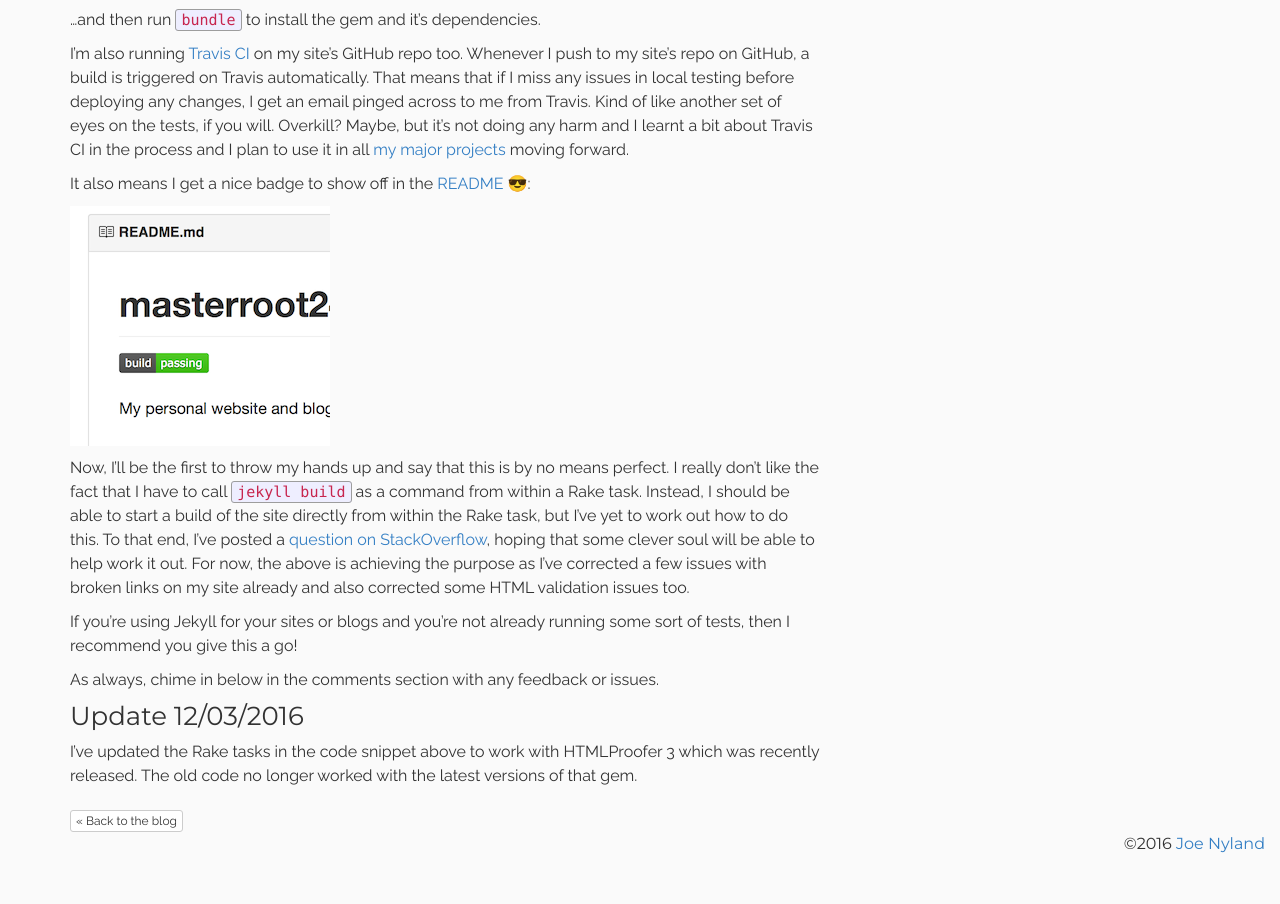
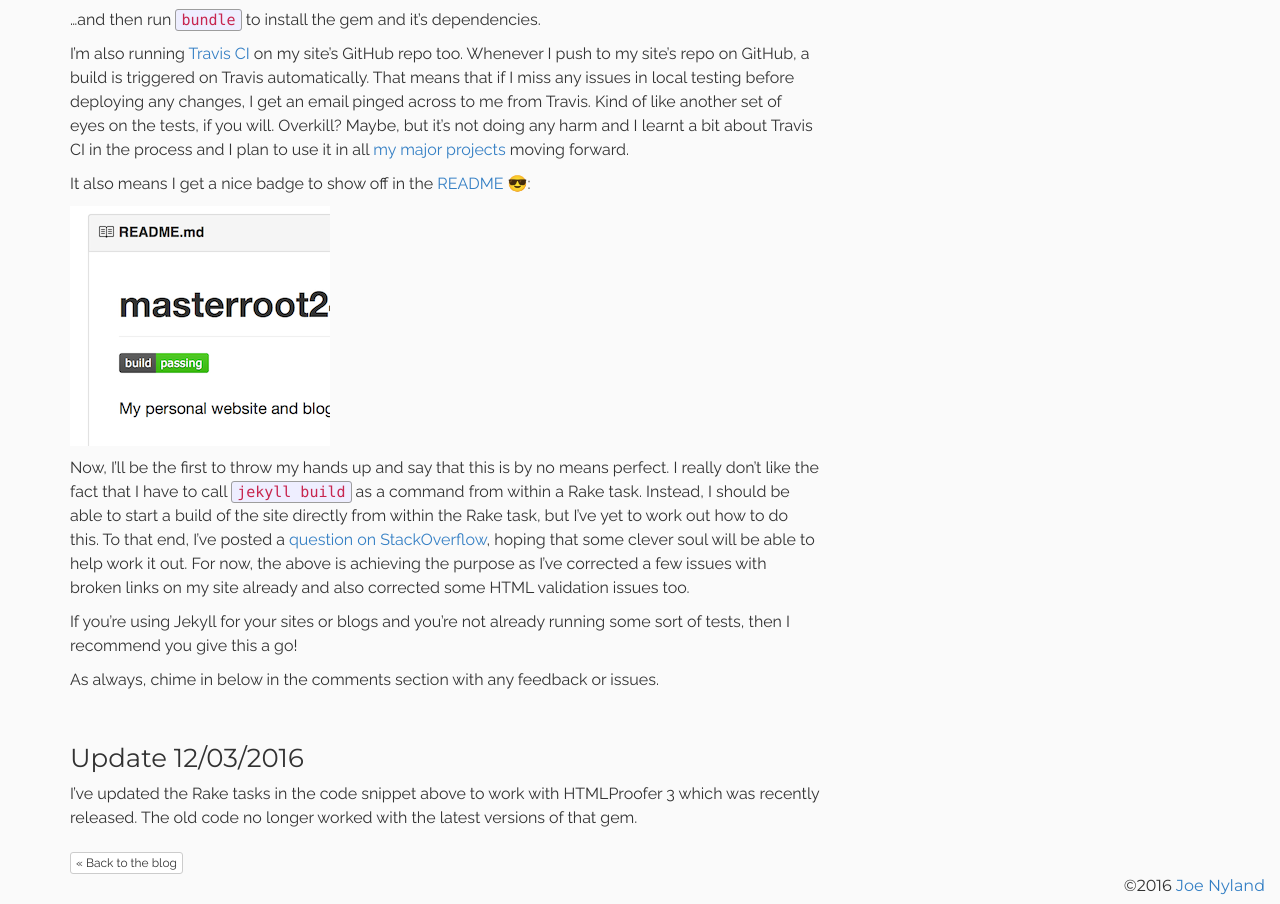
Before and after one commit to JoeNyland/joenyland.github.io, a Jekyll site: the page built from _posts/2015-11-08-how_to_test_a_jekyll_site.md, in a window 1280 px wide and 1400 px high, scrolled down 482 px. Shown: the part 496-1400 px from the top of the window. Built offline with Jekyll 4.4.1, drawn with Linux system fonts in a browser that asks for light colours; nearby versions of some CDN libraries; emoji names are drawn with the system emoji font; comment, search, counter and statistics services are not loaded; before the commit the page ends 1840 px from its top, so only the background shows below that.

Commit message:
Add some spacing to blog posts above each H3 heading to try and spread things out to make it easier to read

```diff
--- a/assets/css/main.min.scss
+++ b/assets/css/main.min.scss
@@ -26,3 +26,5 @@ pre > code {
   word-wrap: normal;
   white-space: pre;
 }
+
+.post-content h3 { margin-top: 2em; }
```
